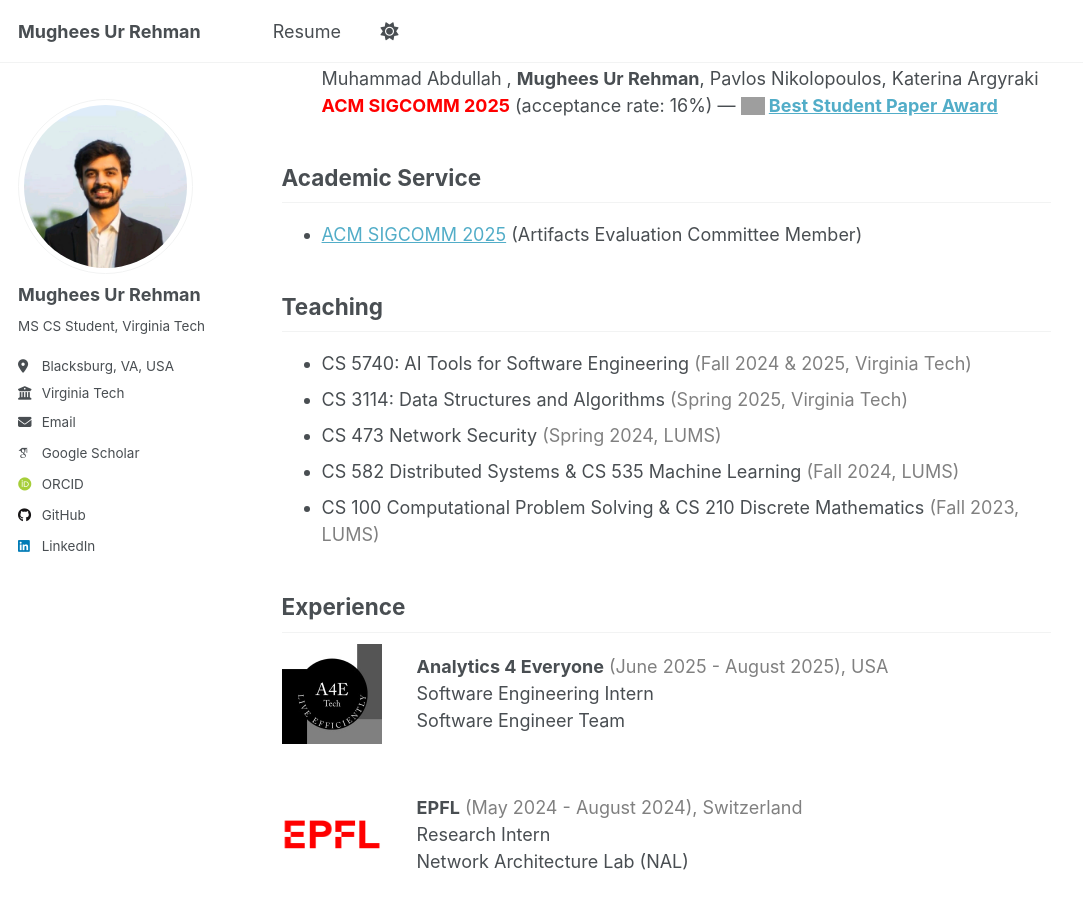
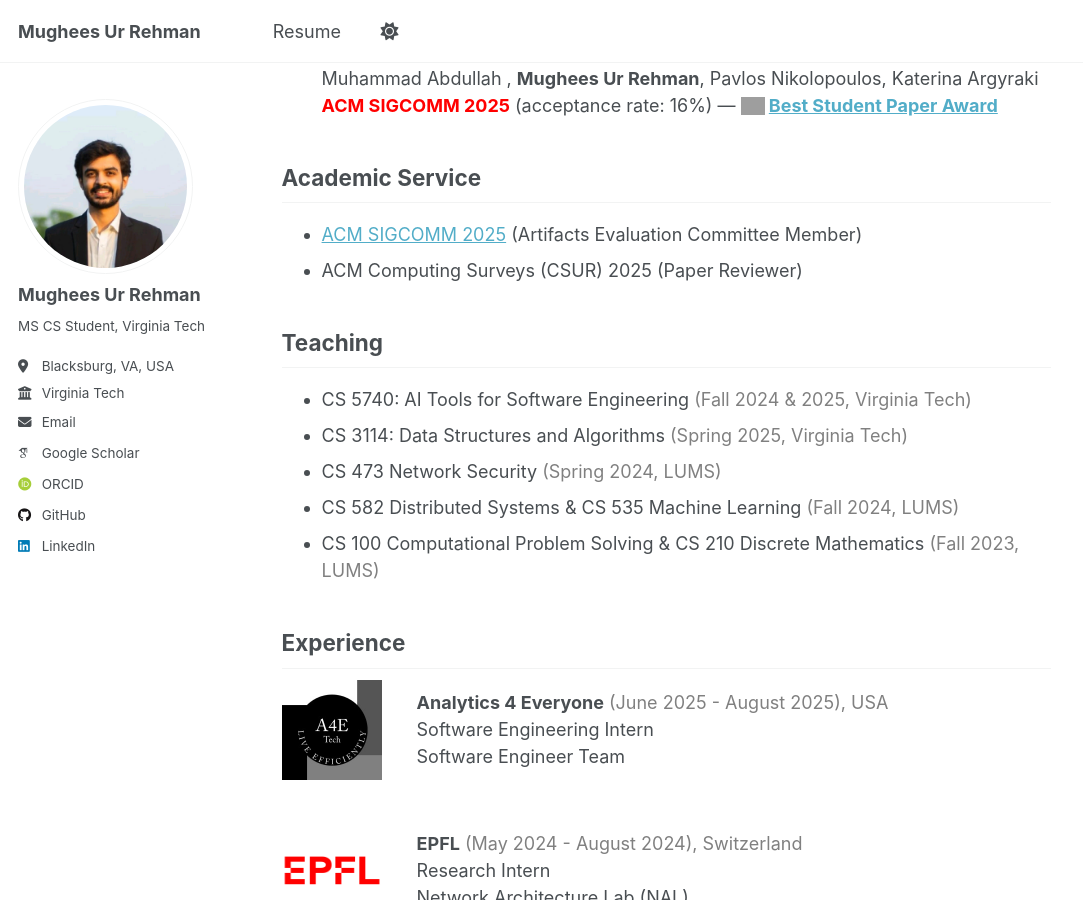
Before and after one commit to mughees-urrehman/mughees-urrehman.github.io, a Jekyll site: the page built from _pages/about.md, in a window 1280 px wide and 900 px high, scrolled down 953 px. Shown: the whole window, without its empty margins (0-1083 px from the left). Built offline with Jekyll 4.4.1, drawn with Linux system fonts in a browser that asks for light colours; some web fonts are replaced; a script that is not in the unit is left out; grey boxes are pictures that could not be loaded.

Commit message:
Added academic service

```diff
--- a/_pages/about.md
+++ b/_pages/about.md
@@ -52,6 +52,8 @@ Muhammad Abdullah , **Mughees Ur Rehman**, Pavlos Nikolopoulos, Katerina Argyrak
 
 ## Academic Service {#service}
 * [ACM SIGCOMM 2025](https://conferences.sigcomm.org/sigcomm/2025/cf-artifacts/) (Artifacts Evaluation Committee Member)
+* ACM Computing Surveys (CSUR) 2025 (Paper Reviewer)
+
 
 ## Teaching {#teaching}
 * CS 5740: AI Tools for Software Engineering <span style="color:#808080;">(Fall 2024 & 2025, Virginia Tech)</span>
```
